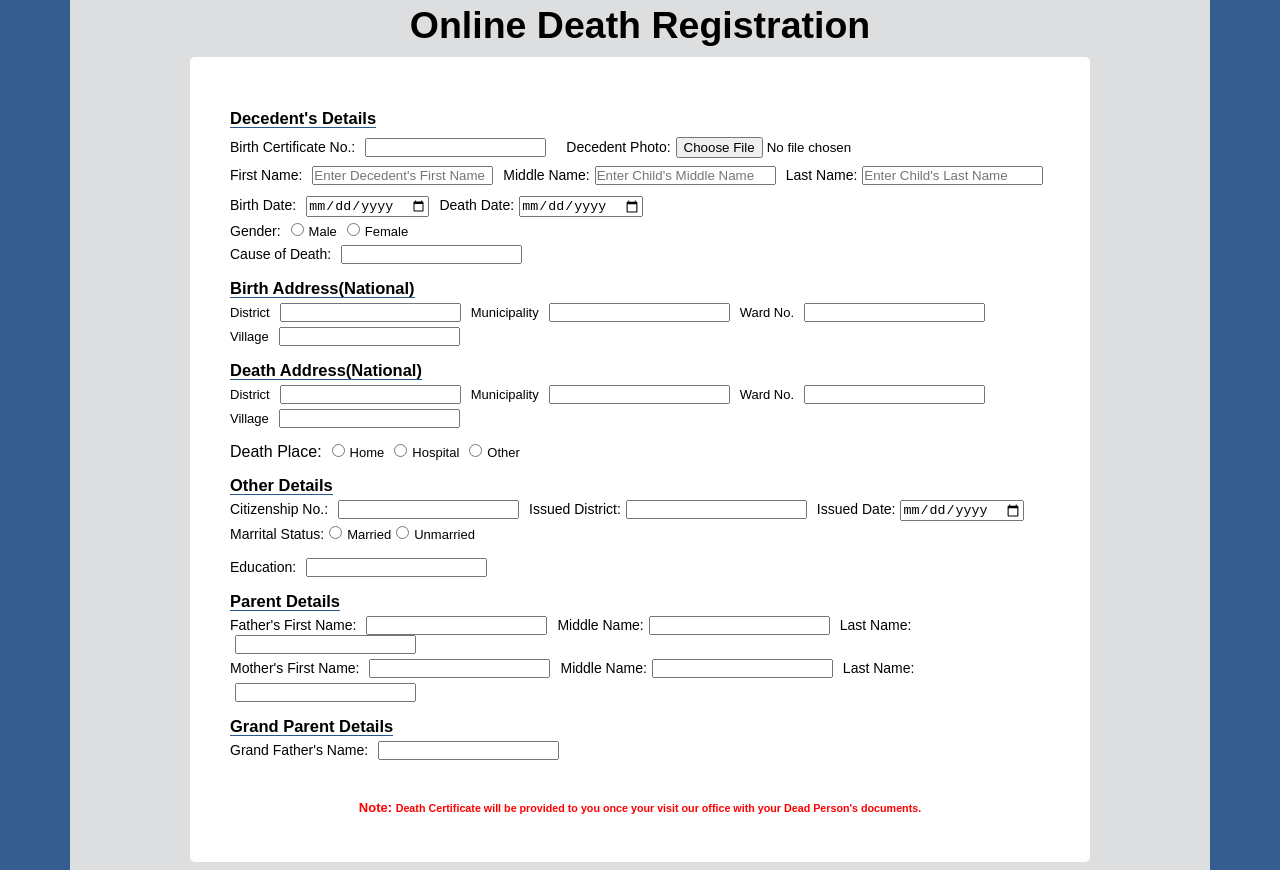
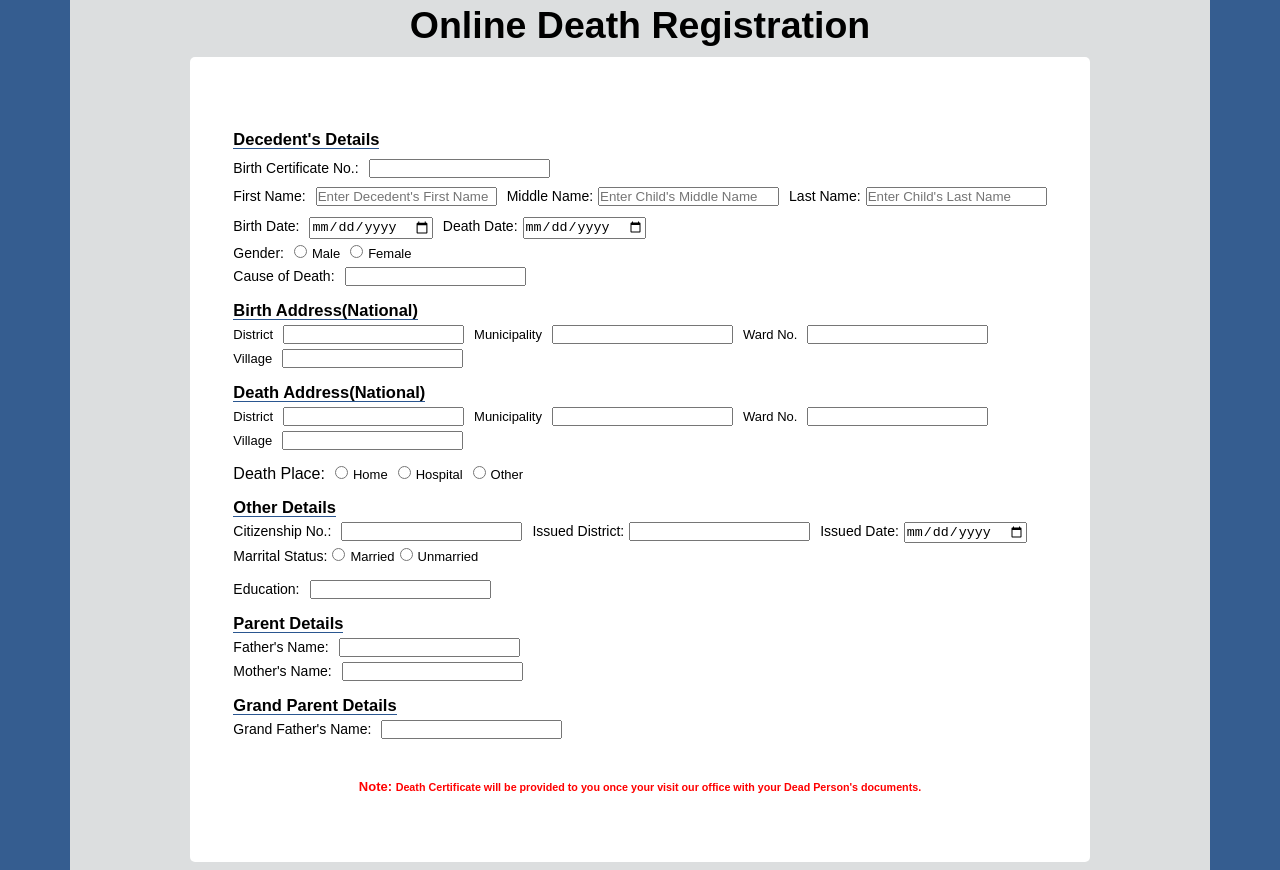
Before and after one commit to GShix/Vital-Record-Management-System, a React (Vite) app in the folder VRMS_Frontend/: page /deathRegistration in a window 1280 px wide. Shown: the part 300-1170 px from the top of the page. Built offline with nearby package versions, Linux system fonts and the light colour scheme; a web font is replaced by a local one.

Commit message:
Death Registration API

```diff
--- a/VRMS_Frontend/package.json
+++ b/VRMS_Frontend/package.json
@@ -10,6 +10,7 @@
     "preview": "vite preview"
   },
   "dependencies": {
+    "axios": "^1.6.8",
     "react": "^18.2.0",
     "react-dom": "^18.2.0",
     "react-router-dom": "^6.22.3"
--- a/VRMS_Frontend/src/pages/Death Registration/Death.jsx
+++ b/VRMS_Frontend/src/pages/Death Registration/Death.jsx
@@ -1,17 +1,15 @@
 import React, { useState } from 'react'
+import axios from "axios";
 import Header from '../../components/Header/Header'
 import Footer from '../../components/Footer/Footer'
 import './Death.css'
 const Death = () => {
-  const [data,setData] = useState({
-    title:""
-  })
-  const submitApplication = (e)=>{
+  const submitApplication = async(e)=>{
     e.preventDefault(); //prevent reloading
     const formData = new FormData(e.currentTarget);
     const data = Object.fromEntries(formData)
-    console.log(data)
-    console.log(Object.keys(data).length)
+    const response = await axios.post("http://localhost:8000/api/deathRegistration",data)
+    console.log(response)
   }
   return (
     <div>
@@ -29,10 +27,10 @@ const Death = () => {
                 <div className="decedent-birth-certi-no margin-btm margin-top">
                   <label id='one' htmlFor='birthCertNo'>Birth Certificate No.:</label>
                     <input type='number'className='margin-top margin-btm margin-left' id='birthCertNo' name='birthCertNo'/>
-                  <div className="decedent-photo margin-left3 ">
+                  {/* <div className="decedent-photo margin-left3 ">
                     <label htmlFor='decedent-photo' id='one'>Decedent Photo:</label>
                       <input className='margin-left2' type='file' id='decedent-photo' name='decendent-photo'/>
-                  </div>
+                  </div> */}
                 </div>
                 <div className="decedent-name">
                   <label id="one" htmlFor="decedentFirstName">First Name:
@@ -53,12 +51,12 @@ const Death = () => {
                     placeholder="Enter Child's Last Name"/>
                   </label>
                 </div>
-                <div className="birth-death-time margin-top3">
+                <div className="birth-death-date margin-top3">
                   <label id="one" htmlFor="birthDate">Birth Date:
                     <input className="margin-left" type="date" id="birthDate" name="birthDate" />
                   </label>
-                  <label className="margin-left" id="one" htmlFor="birthTime">Death Date:
-                    <input className="margin-left2" type="date" id="birthTime" name="birthTime" />
+                  <label className="margin-left" id="one" htmlFor="deathDate">Death Date:
+                    <input className="margin-left2" type="date" id="deathDate" name="deathDate" />
                   </label>
                 </div>
                 <div className="death-gender margin-top">
@@ -134,25 +132,13 @@ const Death = () => {
                 <span>Parent Details</span>
                 <div className="decedent-parent-details margin-top">
                   <div className="decedentFather">
-                    <label id="one" htmlFor="decedentFather">Father's First Name:
+                    <label id="one" htmlFor="decedentFather">Father's Name:
                       <input className='margin-left' type='text' id='decedentFather'name='decedentFather'/>
-                    </label>
-                    <label id="one" htmlFor="decedentFather" className='margin-left'>Middle Name:
-                      <input className='margin-left2' type='text' id='decedentFather'name='decedentFather'/>
-                    </label>
-                    <label id="one" htmlFor="decedentFather" className='margin-left'>Last Name:
-                      <input className='margin-left2' type='text' id='decedentFather'name='decedentFather'/>
                     </label>
                   </div>
                   <div className="decedentMother margin-top">
-                    <label id="one" htmlFor="decedentMother">Mother's First Name:
+                    <label id="one" htmlFor="decedentMother">Mother's Name:
                       <input className='margin-left' type='text' id='decedentMother'name='decedentMother'/>
-                    </label>
-                    <label id="one" htmlFor="decedentMother" className='margin-left'>Middle Name:
-                      <input className='margin-left2' type='text' id='decedentMother'name='decedentMother'/>
-                    </label>
-                    <label id="one" htmlFor="decedentMother" className='margin-left'>Last Name:
-                      <input className='margin-left2 margin-top' type='text' id='decedentMother'name='decedentMother'/>
                     </label>
                   </div>
                 </div>
```
Also changed, not shown: 1 other file (tests, documents, lock files or other folders).
